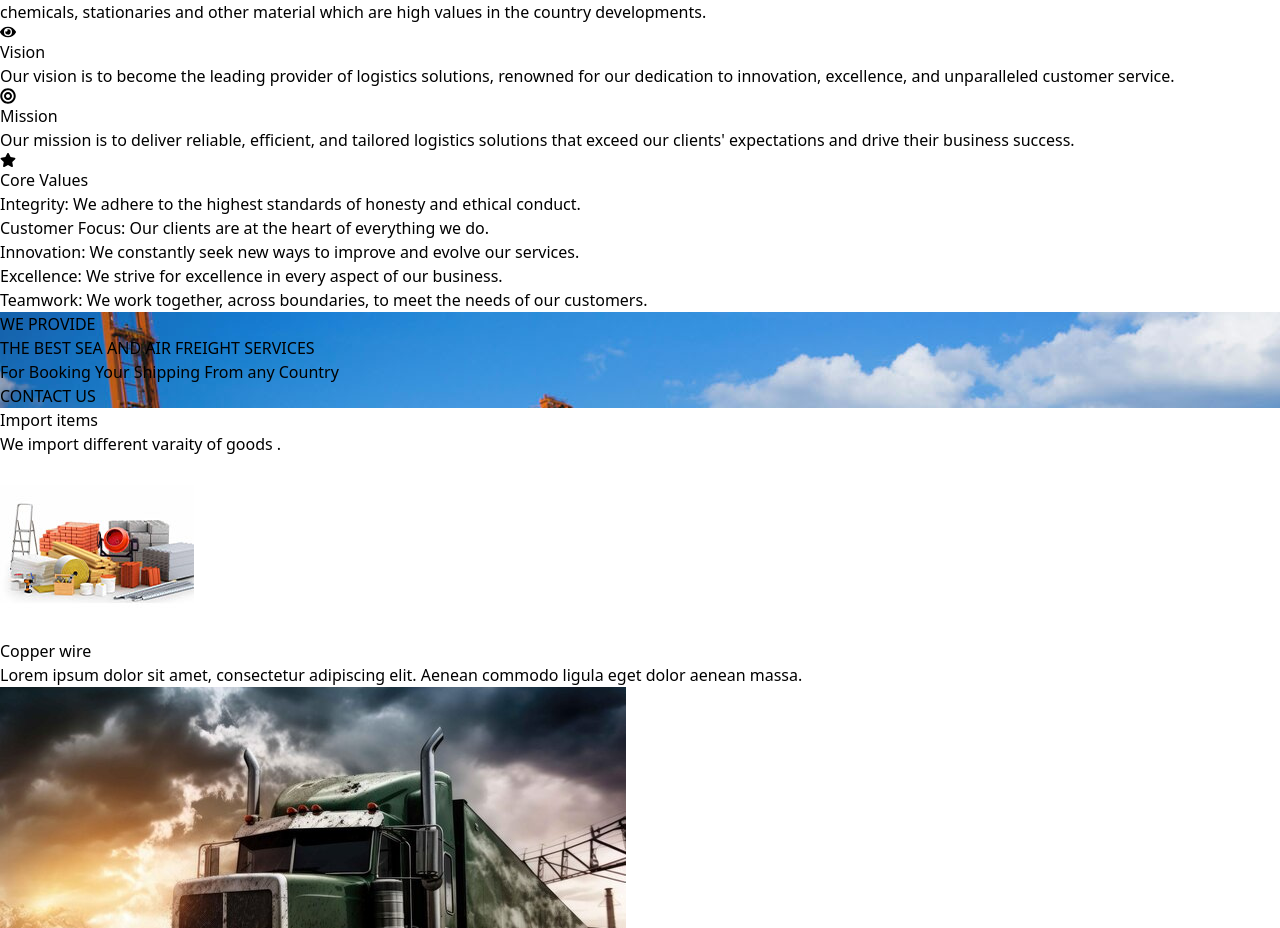
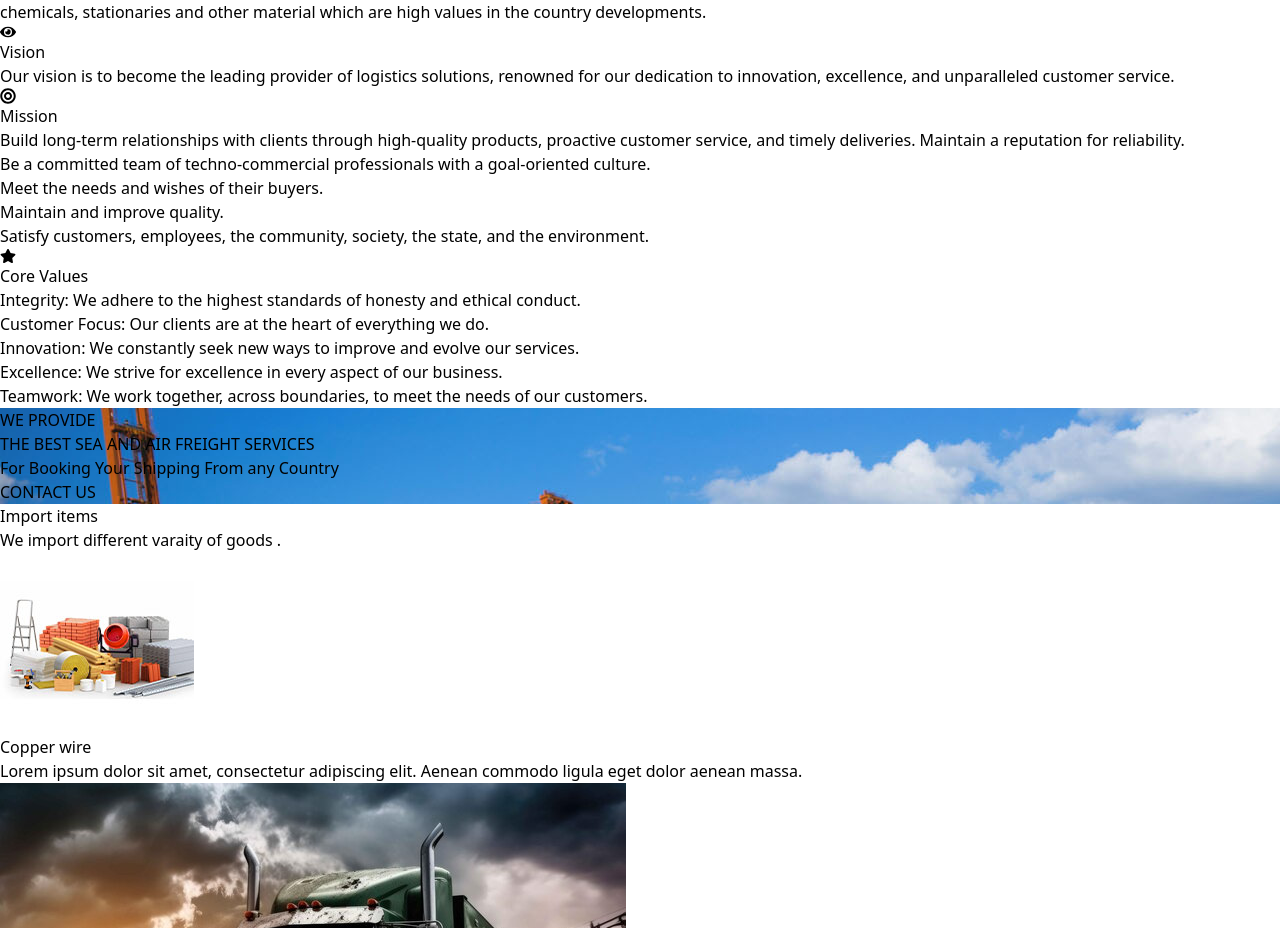
Before and after one commit to Mulubrhan1511/Ngsglobal, a React (Vite) app in the folder front/: page / in a window 1280 px wide. Shown: the part 2226-3154 px from the top of the page. Built offline with nearby package versions, Linux system fonts and the light colour scheme.

Commit message:
edit msiion and vision secion

```diff
--- a/front/src/Components/VisionMissionValues/VisionMissionValues.jsx
+++ b/front/src/Components/VisionMissionValues/VisionMissionValues.jsx
@@ -36,7 +36,16 @@ focused on import industry materials, construction materials, food
             <h3 className="text-2xl font-semibold">Mission</h3>
           </div>
           <p className="text-gray-700">
-            Our mission is to deliver reliable, efficient, and tailored logistics solutions that exceed our clients' expectations and drive their business success.
+          Build long-term relationships with clients through high-quality products, proactive customer service, and timely deliveries.
+        Maintain a reputation for reliability.
+        <br/>
+        Be a committed team of techno-commercial professionals with a goal-oriented culture.
+        <br/>
+        Meet the needs and wishes of their buyers.
+        <br/>
+          Maintain and improve quality.
+          <br/>
+        Satisfy customers, employees, the community, society, the state, and the environment.
           </p>
         </div>
 
```
